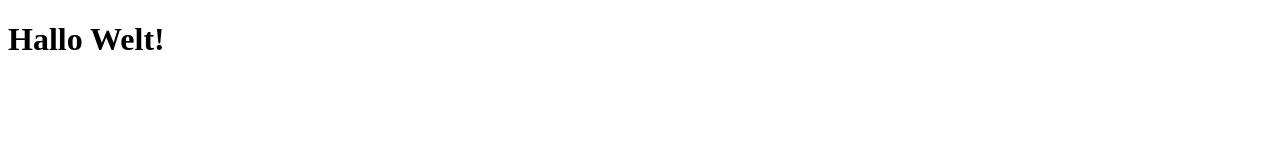
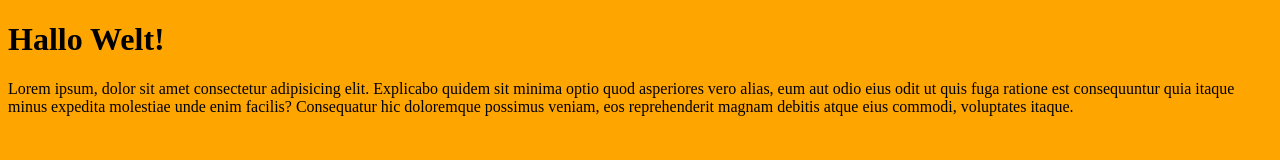
Before and after one commit to lea-gillung/Deploment-Test-2904, a plain HTML site: page index.html in a window 1280 px wide. Drawn offline with Linux system fonts and the light colour scheme.

Commit message:
plus p und css color

```diff
--- a/index.html
+++ b/index.html
@@ -1,11 +1,19 @@
 <!DOCTYPE html>
 <html lang="en">
-<head>
-    <meta charset="UTF-8">
-    <meta name="viewport" content="width=device-width, initial-scale=1.0">
+  <head>
+    <meta charset="UTF-8" />
+    <meta name="viewport" content="width=device-width, initial-scale=1.0" />
+    <link rel="stylesheet" href="style.css">
     <title>Document</title>
-</head>
-<body>
+  </head>
+  <body>
     <h1>Hallo Welt!</h1>
-</body>
+    <p>
+      Lorem ipsum, dolor sit amet consectetur adipisicing elit. Explicabo quidem
+      sit minima optio quod asperiores vero alias, eum aut odio eius odit ut
+      quis fuga ratione est consequuntur quia itaque minus expedita molestiae
+      unde enim facilis? Consequatur hic doloremque possimus veniam, eos
+      reprehenderit magnam debitis atque eius commodi, voluptates itaque.
+    </p>
+  </body>
 </html>
--- /dev/null
+++ b/style.css
@@ -0,0 +1,3 @@
+body {
+    background-color: orange;
+}
```
